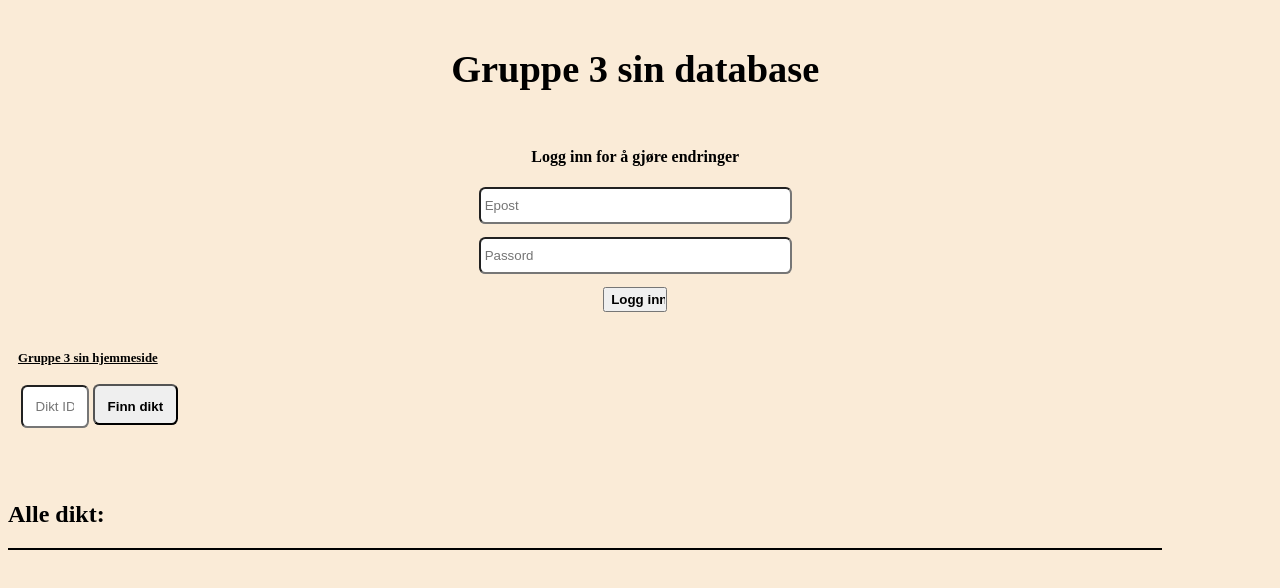
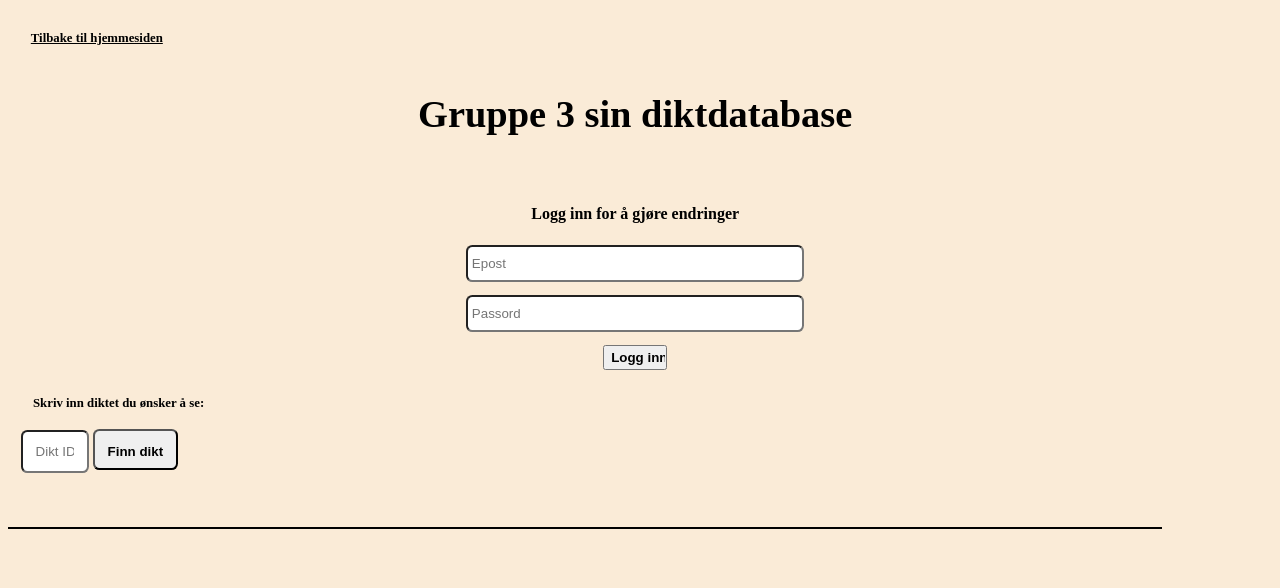
Before and after one commit to OlavStokland/da-nan, a plain HTML site: page Container 1/var/www/pages/mp5.html in a window 1280 px wide. Both pictures are taken after a click on the button "Finn dikt". Drawn offline with Linux system fonts and the light colour scheme; no server answers.

Commit message:
Updated webpages and styling

```diff
--- a/Container 1/var/www/pages/mp5.html
+++ b/Container 1/var/www/pages/mp5.html
@@ -6,18 +6,18 @@
     <meta name="viewport" content="width=device-width, initial-scale=1.0">
     <link rel="stylesheet" href="css/mp5.css">
     <link rel="manifest" href="manifest.json">
-    <link rel="icon" href="noe.png">
-    <title>Diktbase</title>
+    <title>Diktdatabase</title>
     <script type="text/javascript" src="mp5.js"></script>
 </head>
 <body onload="{getAllPoems(); loginOrLogout(); getUsername(); getFullName(); showChangeDeletePoem(); checkServiceWorker();}">
     <div class="topdiv">
-        <h1 class="headline">Gruppe 3 sin database</h1>
-        <div  class="userInfoDiv">
+	<a class="homepageLink" href="http://localhost">Tilbake til hjemmesiden</a>
+        <h1 class="headline">Gruppe 3 sin diktdatabase</h1>
+    </div>
+    <div  class="userInfoDiv">
             <form id="loginLogout" class="loginForm"></form>
-        </div>
     </div>
-    <a class="homepageLink" href="http://localhost">Gruppe 3 sin hjemmeside</a>
+    <a class="diktInfo">Skriv inn diktet du ønsker å se:</a>
     <br>
     <br>
     <form id="showChangeDeletePoem"></form>
@@ -27,7 +27,6 @@
     <div id="showChangePoem"></div>
     <div id="showMakeNewPoem"></div>
     <br>
-    <h2>Alle dikt:</h2>
     <div id="alleDikt"></div>
 </body>
 </html>
--- a/Container 1/var/www/pages/mp5.js
+++ b/Container 1/var/www/pages/mp5.js
@@ -17,13 +17,14 @@ function checkServiceWorker() {
 			else if (registration.active) {
 				console.log('Service worker active');
 			}
-        } catch (error) {
+        }
+	catch (error) {
 			console.error(`Registration failed with ${error}`);
         }
     }
 }
 
-//Funksjon for å sjekke om bruker er innlogget ved å sjekke om det finnes en gyldig cookie
+//Funksjon for å sjekke om bruker er innlogget ved å sjekke om det finnes en cookie med gyldig sesjons-ID
 function checkLogin() {
     const cookieValue = document?.cookie
   ?.split('; ')
@@ -61,13 +62,13 @@ function login(event) {
         let username = document.getElementById("username").value;
         let password = document.getElementById("password").value;
 
-		//Sender innloggingsinformasjon til APIet
+	//Sender innloggingsinformasjon til APIet
         fetch(`${myUrl}login`, {
             method: 'POST',
             body: "<user><username>"+username+"</username><password>"+password+"</password></user>",
             credentials: 'include',
         })
-		//Skriver svaret inn i et xml skjema
+	//Skriver svaret inn i et xml skjema
         .then(response => response.text())
         .then(data => {
             const parser = new DOMParser();
@@ -132,6 +133,7 @@ function getFullName() {
     }
 }
 
+//Funksjon for å vise felter og knapper for endring av dikt
 function showChangePoem(showChangePoemId, dikt) {
     document.getElementById("showMakeNewPoem").innerHTML=""
     document.getElementById("showChangePoem").innerHTML=""
@@ -142,6 +144,7 @@ function showChangePoem(showChangePoemId, dikt) {
     </form>`
 }
 
+//Funksjon for å for vise felter og knapper for oppretting av dikt
 function showMakeNewPoem() {
     document.getElementById("showChangePoem").innerHTML=""
     document.getElementById("showMakeNewPoem").innerHTML=""
@@ -152,12 +155,13 @@ function showMakeNewPoem() {
     </form>`
 }
 
+//Funksjon for å vise aksjonsknapper og datafelter for dikt (hvis man er logget inn)
 function showChangeDeletePoem() {
     checkLogin();
     if (isLoggedIn == true) {
         document.getElementById("showChangeDeletePoem").innerHTML+=
         `<input class="slettDiktButton" type="button" value="Lag nytt dikt" onclick="showMakeNewPoem()">
-        <input class="slettDiktButton" type="button" value="Slett alle egne dikt" onclick="deleteAllMyPoems()">
+        <input class="slettDiktButton" type="button" value="Slett alle egne dikt" onclick="deleteAllOwnPoems()">
         <input class="idInputField" type="text" placeholder="Dikt ID" value="" id="diktId">
         <input class="findPoemButton" type="button" value="Finn dikt" onclick="getOnePoem()">`
     } else {
@@ -260,7 +264,8 @@ function getAllPoems() {
     })
 }
 
-function getOnePoem() { //Endre slik at bruker bestemmer id som dikt skal ha som også i lenger ned bytte ut med
+//Funksjon for å hente ett bestemt dikt
+function getOnePoem() {
 
     //Fjerner forrige resultat hvis det er noe
     document.getElementById("ettDikt").innerHTML="";
@@ -271,7 +276,7 @@ function getOnePoem() { //Endre slik at bruker bestemmer id som dikt skal ha som
     //Setter diktid feltet tomt etter at diktid er hentet
     document.getElementById("diktId").value = "";
 
-    //Kjører GET kallet for å hente et dikt ved hjelp av id
+    //Kjører GET kall mot API for den bestemte dikt-IDen
     fetch(`${myUrl}dikt/${id}`, {
         method: 'GET',
         Origin: 'http://localhost'
@@ -282,7 +287,7 @@ function getOnePoem() { //Endre slik at bruker bestemmer id som dikt skal ha som
         const xml = parser.parseFromString(data,
             "application/xml")
 
-        //Antall tegn i diktet
+        //Teller antall tegn
         const exist = xml?.getElementsByTagName("dikt")[0]?.textContent;
 
         //Lagrer eposten til bruker som er logget inn
@@ -318,7 +323,6 @@ function getOnePoem() { //Endre slik at bruker bestemmer id som dikt skal ha som
                     </tr>
                     </table>`
             }
-
                 //Henter id, dikt og epost til valgt dikt fra databasen
                 const id = xml.getElementsByTagName("diktID")[0].childNodes[0].nodeValue;
                 const poem = xml.getElementsByTagName("tekst")[0].childNodes[0].nodeValue;
@@ -335,7 +339,7 @@ function getOnePoem() { //Endre slik at bruker bestemmer id som dikt skal ha som
                     doChangePoem= "";
                 }
 
-                //Sender document med html for å vise diktet som er valgt
+                //Sender HTML-dokument med det valgte diktet
                 if (isLoggedIn == true) {
                     document.getElementById("test2").innerHTML+=
                         `<tr>
@@ -358,12 +362,12 @@ function getOnePoem() { //Endre slik at bruker bestemmer id som dikt skal ha som
     })
 }
 
-
-
+//Funksjon for å legge til et nytt dikt
 function addNewPoem() {
 
     let newPoem = document.getElementById("addPoem").value;
 
+    //POST kall mot APIet
     fetch(`${myUrl}dikt`, {
         method: 'POST',
         credentials: 'include',
@@ -384,11 +388,11 @@ function addNewPoem() {
     })
 }
 
-
-
+//Funksjon for å endre et bestemt dikt. Nytter PUT for å oppdatere verdi i databasen
 function changePoem(id) {
     let changedPoem = document.getElementById("changedPoem").value;
 
+    //PUT kall mot API
     fetch(`${myUrl}dikt/${id}`, {
         method: 'PUT',
         credentials: 'include',
@@ -409,6 +413,7 @@ function changePoem(id) {
     })
 }
 
+//Funksjon for å slette et bestemt dikt. Nytter Delete for å fjerne et valgt innslag (diktID) fra databasen
 function deleteOnePoem(id) {
 
     fetch(`${myUrl}dikt/${id}`, {
@@ -430,7 +435,8 @@ function deleteOnePoem(id) {
     })
 }
 
-function deleteAllMyPoems() {
+//Funksjon for å slette alle egne dikt. Nytter Delete på alle dikt med matchende eier (e-post) i databasen
+function deleteAllOwnPoems() {
 
     if (confirm("Er du sikker på at du vil slette alle diktene dine?") == true) {
         fetch(`${myUrl}dikt`, {
```
